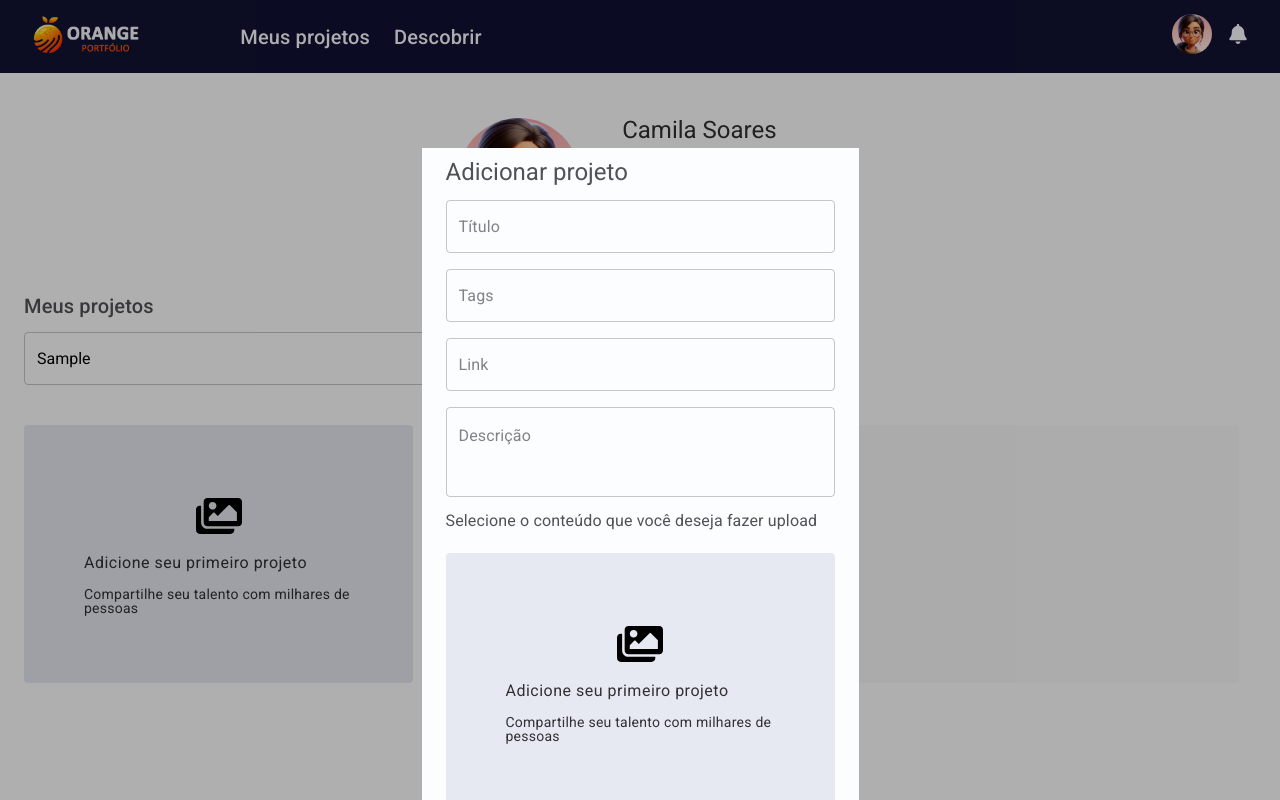
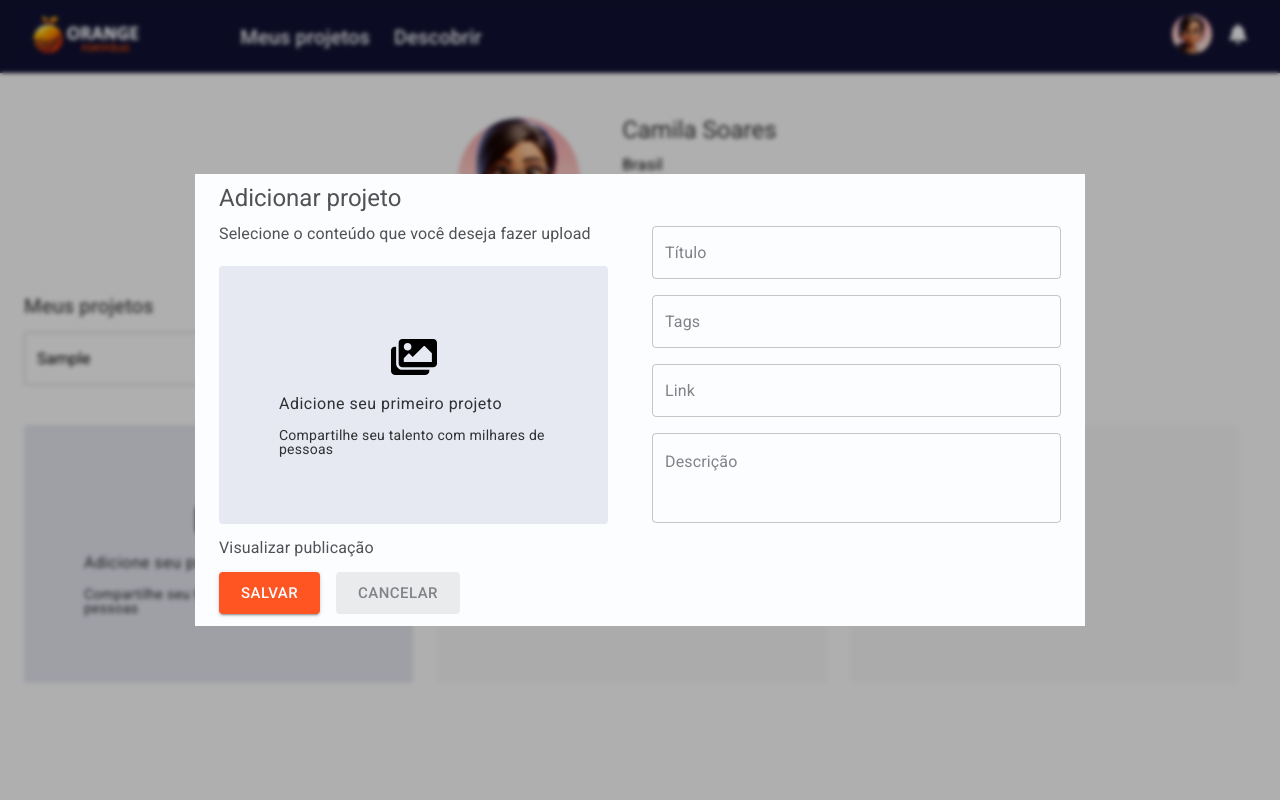
Before and after one commit to Hackathon-Orange-Juice-Squad-1/orange-notes_front-end, a React (Vite) app: page / in a window 1280 px wide. Both pictures are taken after typing "Sample" into the empty fields and a click on the button "ADICIONAR PROJETO". Shown: the top 800 px of the page. Built offline with nearby package versions, Linux system fonts and the light colour scheme.

Commit message:
Refactor Modal component styles and add file upload functionality

```diff
--- a/src/components/Modal/index.jsx
+++ b/src/components/Modal/index.jsx
@@ -6,7 +6,9 @@ export const Modal = ({ children, open, title }) => {
         <Container open={open}>
           <ModalBody>
             <h2>{title}</h2>
-            {children}
+            <div>
+              {children}
+            </div>
           </ModalBody>
         </Container>
       );
--- a/src/components/Modal/styles.js
+++ b/src/components/Modal/styles.js
@@ -1,4 +1,22 @@
-import styled from "styled-components";
+import styled, { keyframes } from "styled-components";
+
+const modalOpenAnimation = keyframes`
+    0% {
+        transform: translate3d(0, -100px, 0);
+        transform-origin: 0% 0%;
+        opacity: 0;
+    }
+
+    10% {
+		opacity: 0;
+	}
+
+    100% {
+        transform: translate3d(0, 0, 0);
+        transform-origin: 0% 0%;
+        opacity: 1;
+    }
+`;
 
 export const Container = styled.div`
     position: absolute;
@@ -8,6 +26,8 @@ export const Container = styled.div`
     width: 100%;
     min-height: 100%;
     background-color: #00000050;
+    backdrop-filter: blur(2px);
+
     display: flex;
     justify-content: center;
     align-items: center;
@@ -21,8 +41,13 @@ export const ModalBody = styled.div`
     flex-direction: column;
     justify-content: center;
     align-items: flex-start;
-    /* gap: 1.6rem; */
     padding: 1.2rem 2.4rem;
+
+    animation: ${modalOpenAnimation} .5s ease-in-out;
+
+    @media (min-width: 425px) {
+        min-width: 89rem;
+    }
 
     > h2 {
         font-size: 2.4rem;
@@ -32,11 +57,30 @@ export const ModalBody = styled.div`
         margin-bottom: 1.6rem;
     }
 
-    > h3 {
-        font-size: 1.6rem;
-        font-weight: 400;
-        line-height: 1.6rem;
-        letter-spacing: 0.15px;
-        color: ${({ theme }) => theme.COLORS.GRAY_3};
+    > div {
+        @media (min-width: 425px) {
+            display: flex;
+            flex-direction: row-reverse;
+            justify-content: space-between;
+            align-items: flex-start;
+            gap: 2.4rem;
+            width: 100%;
+        }
+
+        > .modal__form {
+            width: 100%;
+        }
+
+        > .modal__file {
+            width: 100%;
+        }
+
+        h3 {
+            font-size: 1.6rem;
+            font-weight: 400;
+            line-height: 1.6rem;
+            letter-spacing: 0.15px;
+            color: ${({ theme }) => theme.COLORS.GRAY_3};
+        }
     }
 `;
--- a/src/pages/Home/index.jsx
+++ b/src/pages/Home/index.jsx
@@ -37,6 +37,7 @@ export const Home = () => {
             </Main>
 
             <Modal title="Adicionar projeto" open={open}>
+                <div className="modal__form">
                     <Input type="text" label="Título" name="title" />
 
                     <Input type="text" label="Tags" name="tags" />
@@ -44,12 +45,14 @@ export const Home = () => {
                     <Input type="text" label="Link" name="link" />
 
                     <Textarea label="Descrição" name="description" />
+                </div>
 
+                <div className="modal__file">
                     <h3>Selecione o conteúdo que você deseja fazer upload</h3>
 
                     <label htmlFor="upload">
                         <ButtonAddProject onClick={handleUploadClick} />
-                    <input type="file" id="upload" style={{display: "none"}} />
+                        <input type="file" id="upload" style={{ display: "none" }} />
                     </label>
 
                     <h3 style={{ margin: "1.6rem 0" }}>Visualizar publicação</h3>
@@ -58,6 +61,7 @@ export const Home = () => {
                         <Button label="Salvar" $primary="true" />
                         <Button label="Cancelar" onClick={toggleModal} />
                     </div>
+                </div>
             </Modal>
         </Container>
     );
```
Lines whose indentation alone changed are shown as unchanged.
